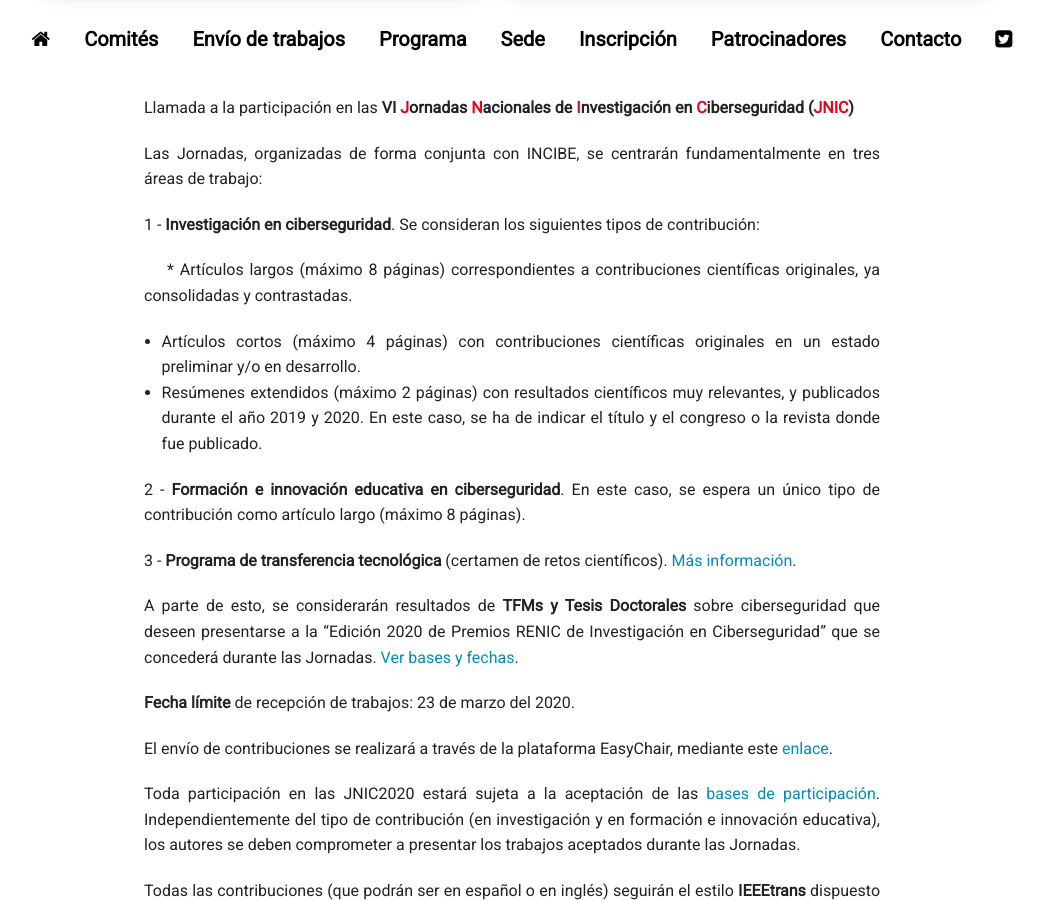
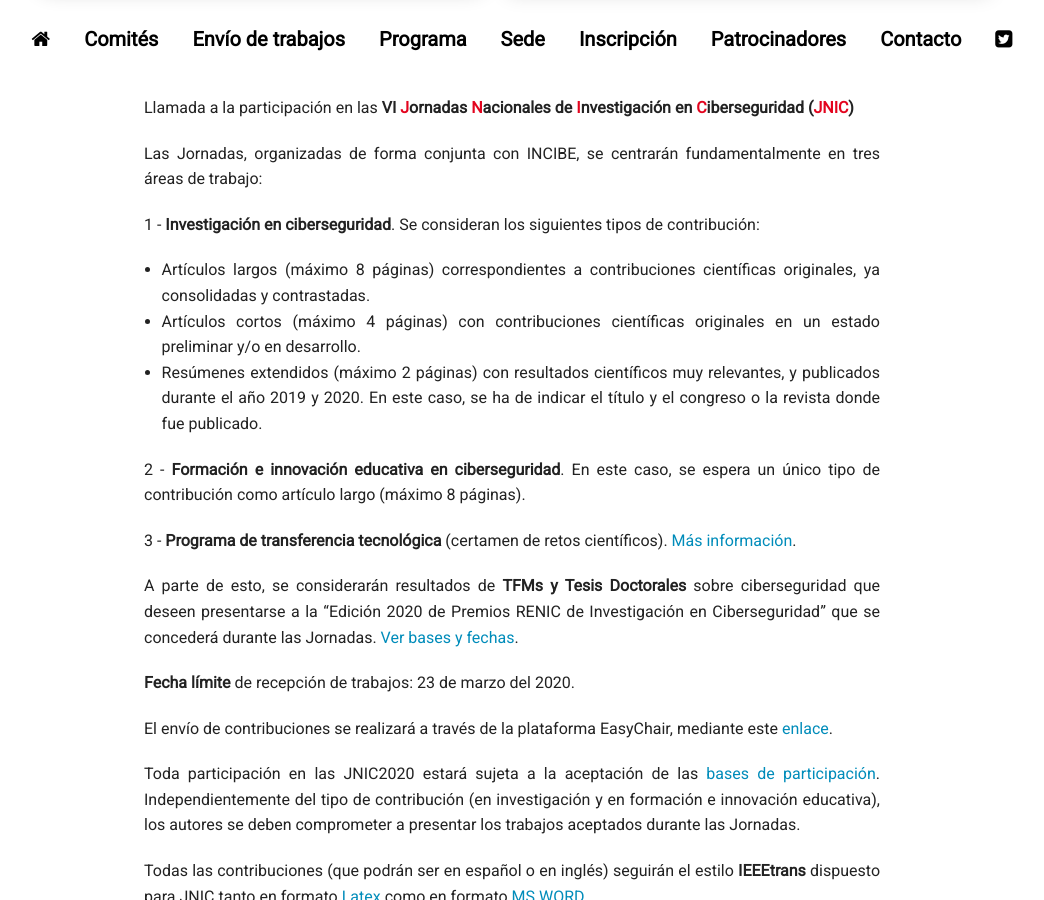
Before and after one commit to jnic2020/jnic2021.github.io, a Jekyll site: the page built from trabajos.md, in a window 1280 px wide and 900 px high, scrolled down 354 px. Shown: the whole window, without its empty margins (128-1172 px from the left). Built offline with Jekyll 4.4.1, drawn with Linux system fonts in a browser that asks for light colours; nearby versions of some CDN libraries; part of the change alters nothing that is shown.

Commit message:
Alojamiento

```diff
--- a/trabajos.md
+++ b/trabajos.md
@@ -11,7 +11,7 @@ Las Jornadas, organizadas de forma conjunta con INCIBE, se centrarán fundamenta
 
 1 - __Investigación en ciberseguridad__. Se consideran los siguientes tipos de contribución:
 
-&nbsp;&nbsp;&nbsp;  *  Artículos largos (máximo 8 páginas) correspondientes a contribuciones científicas originales, ya consolidadas y contrastadas.
+*  Artículos largos (máximo 8 páginas) correspondientes a contribuciones científicas originales, ya consolidadas y contrastadas.
 *  Artículos cortos (máximo 4 páginas) con contribuciones científicas originales en un estado preliminar y/o en desarrollo.
 *  Resúmenes extendidos (máximo 2 páginas) con resultados científicos muy relevantes, y publicados durante el año 2019 y 2020. En este caso, se ha de indicar el título y el congreso o la revista donde fue publicado.
 
```
